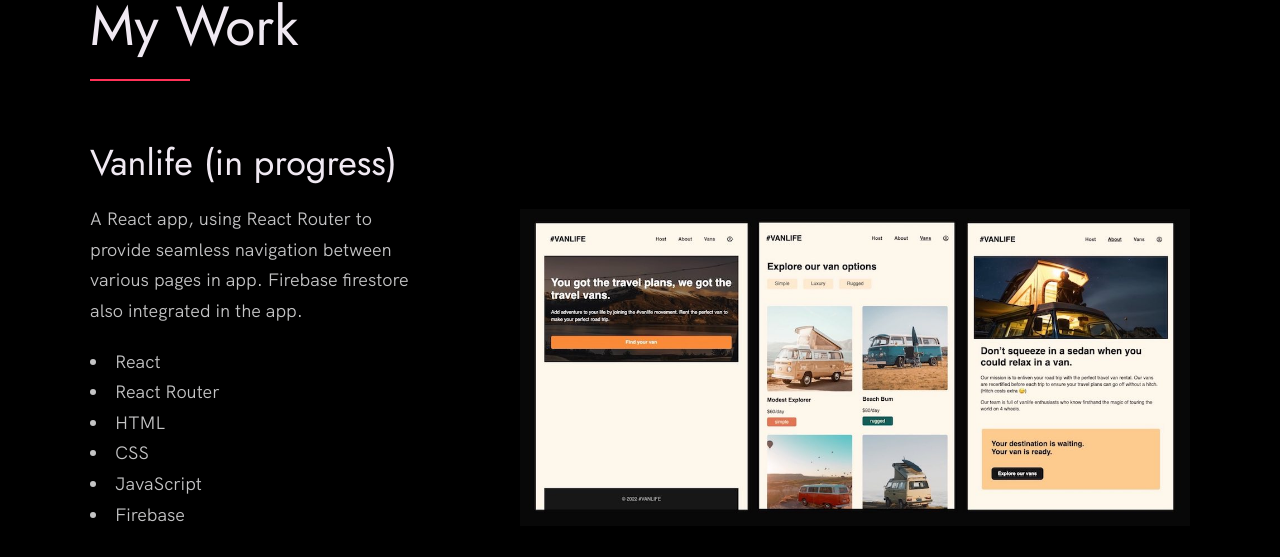
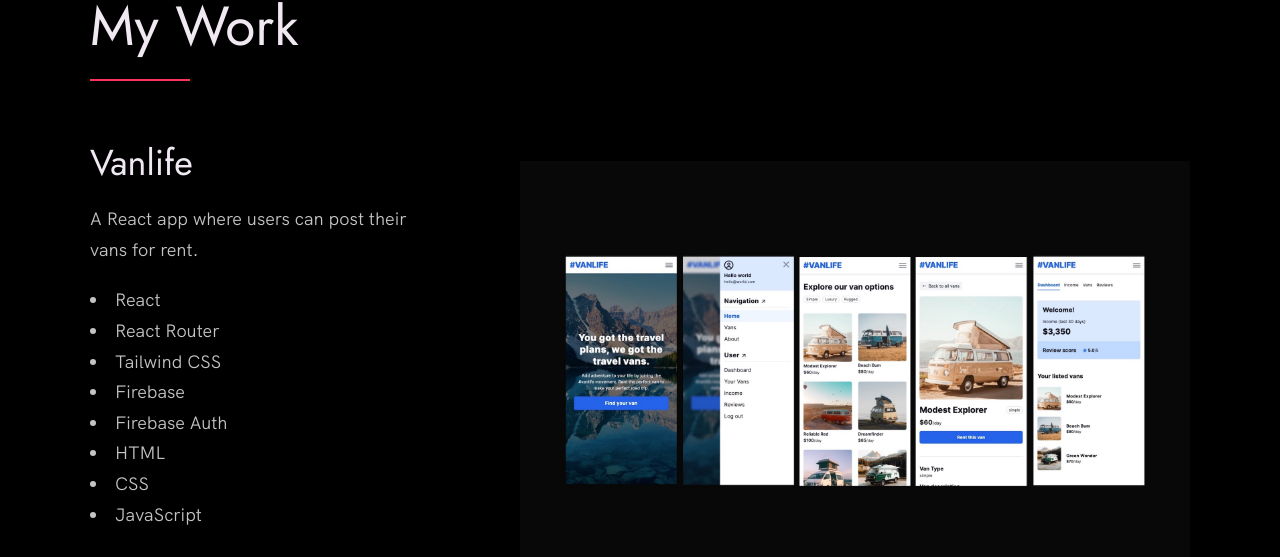
Before and after one commit to DeshalPadmakar/scrimba-portfolio, a plain HTML site: page index.html in a window 1280 px wide. Shown: the part 927-1484 px from the top of the page. Drawn offline with nearby package versions, Linux system fonts and the light colour scheme.

Commit message:
vanlife section update

```diff
--- a/index.css
+++ b/index.css
@@ -404,7 +404,7 @@ body:not(.user-is-tabbing) a:focus {
 /* --------------------------------------- */
 
 .header {
-    background: linear-gradient(rgba(0,0,0, .1), rgba(0,0,0, .4)),
+    background: linear-gradient(rgba(0,0,0, .4), rgba(0,0,0, .1)),
         url('./images/header.jpg');
     height: 100vh;
     background-size: cover;
--- a/index.html
+++ b/index.html
@@ -58,18 +58,19 @@
 
           <div class="work__box">
             <div class="work__text">
-              <h3>Vanlife (in progress)</h3>
+              <h3>Vanlife</h3>
               <p>
-                A React app, using React Router to provide seamless navigation
-                between various pages in app. Firebase firestore also integrated in the app.
+                A React app where users can post their vans for rent.
               </p>
               <ul class="work__list">
                 <li>React</li>
                 <li>React Router</li>
+                <li>Tailwind CSS</li>
+                <li>Firebase</li>
+                <li>Firebase Auth</li>
                 <li>HTML</li>
                 <li>CSS</li>
                 <li>JavaScript</li>
-                <li>Firebase</li>
               </ul>
 
               <div class="work__links">
@@ -82,7 +83,7 @@
               </div>
             </div>
             <div class="work__image-box">
-              <img src="./images/vanlife.jpeg" class="work__image" alt="Project 1" />
+              <img src="./images/vanlife.jpg" class="work__image" alt="Project 1" />
             </div>
           </div>
 
```
Also changed, not shown: images/vanlife.jpeg (deleted), images/vanlife.jpg (added).
